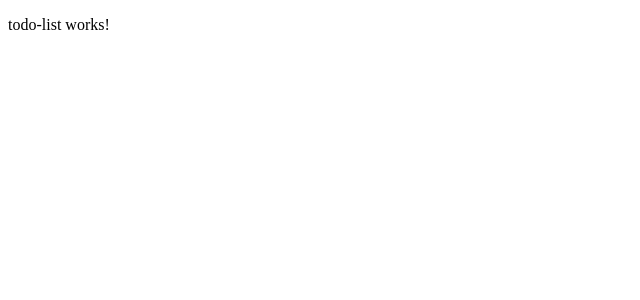
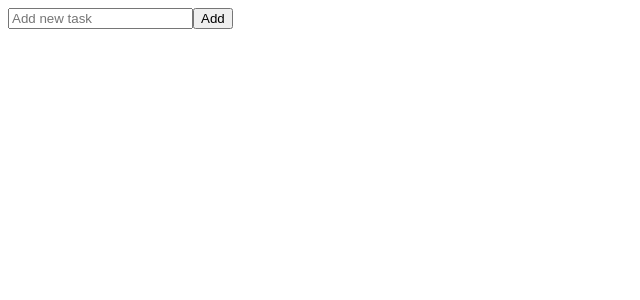
Before and after one commit to ngbalarezo/Angular-To-Do-List, an Angular app: page / in a window 1280 px wide. Shown: the top 300 px of the page, without its empty margins (0-640 px from the left). Built offline with nearby package versions, Linux system fonts and the light colour scheme.

Commit message:
Added basic input and addTask functioanlity to todo-list component.

```diff
--- a/src/app/app.component.ts
+++ b/src/app/app.component.ts
@@ -9,5 +9,5 @@ import { TodoListComponent } from "./components/todo-list/todo-list.component";
   styleUrl: './app.component.css'
 })
 export class AppComponent {
-  title = 'p1-event-driven-paradigm';
+
 }
--- a/src/app/components/todo-list/todo-list.component.html
+++ b/src/app/components/todo-list/todo-list.component.html
@@ -1 +1,6 @@
-<p>todo-list works!</p>
+<div class="todo-list">
+  <div class="new-task-div">
+    <input [(ngModel)]="newTask" placeholder="Add new task">
+    <button (click)="addTask()">Add</button>
+  </div>
+</div>
--- a/src/app/components/todo-list/todo-list.component.ts
+++ b/src/app/components/todo-list/todo-list.component.ts
@@ -1,11 +1,32 @@
 import { Component } from '@angular/core';
+import { FormsModule } from '@angular/forms';
+import { TodoItem } from '../../models/todo-item';
 
 @Component({
   selector: 'todo-list',
-  imports: [],
+  imports: [FormsModule],
   templateUrl: './todo-list.component.html',
   styleUrl: './todo-list.component.css'
 })
 export class TodoListComponent {
+  newTask: string = '';
+  items: TodoItem[] = [];
+
+  // method adds task if form input is not empty, text disappears after task is added
+  addTask(): void {
+    const newID = Date.now().toString();
+
+    if (this.newTask.trim() !== '') {
+      const newItem: TodoItem = {
+        id: newID,
+        content: this.newTask,
+        completed: false
+      };
+
+      this.items.push(newItem);
+    }
+
+    this.newTask = '';
+  }
 
 }
--- a/src/app/models/todo-item.ts
+++ b/src/app/models/todo-item.ts
@@ -1,5 +1,5 @@
 export interface TodoItem {
-    id: number,
+    id: string,
     content: string,
     completed: boolean
 }
```
